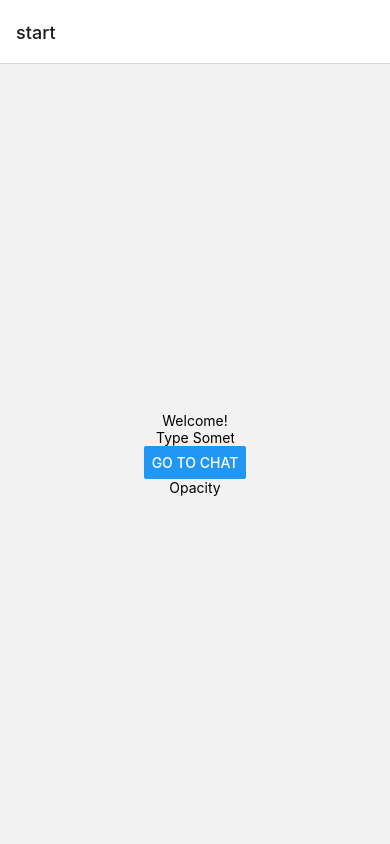
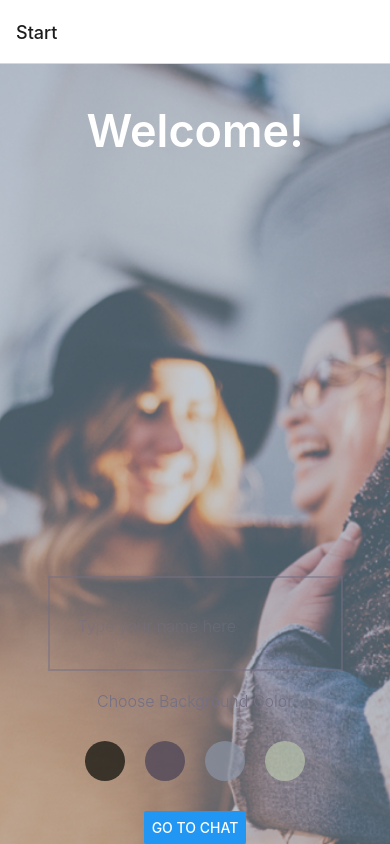
Before and after one commit to MRMilton912/chatApp, a React Native app: screen /Start in a window 390 px wide. Built offline with nearby package versions, Linux system fonts and the light colour scheme.

Commit message:
update the code

```diff
--- a/App.js
+++ b/App.js
@@ -1,12 +1,14 @@
 import { StyleSheet } from "react-native";
 import { NavigationContainer } from "@react-navigation/native";
 import { createNativeStackNavigator } from "@react-navigation/native-stack";
-import start from "./components/start";
-import chat from "./components/chat";
+import Start from "./components/Start";
+import Chat from "./components/Chat";
 import { initializeApp } from "firebase/app";
-import { getFirestore } from "firebase/firestore";
+import { getFirestore } from "firebase/firestore"; //getDocs, collections
 
 const Stack = createNativeStackNavigator();
+
+//useEffect(() => {}, [`${lists}`]);
 
 const App = () => {
   const firebaseConfig = {
@@ -22,15 +24,14 @@ const App = () => {
   const app = initializeApp(firebaseConfig);
   //const analytics = getAnalytics(app);
 
-  //const app = initializeApp(firebaseConfig);
-
-  const db = getFirestore(app);
+  //  const db = getFirestore(app); //chat, FlatList
 
   return (
+    //{props => <Chat db={db} {...props} />}
     <NavigationContainer>
-      <Stack.Navigator initialRouteName="start">
-        <Stack.Screen name="start" component={start} />
-        <Stack.Screen name="chat" component={chat} />
+      <Stack.Navigator initialRouteName="Start">
+        <Stack.Screen name="Start" component={Start} />
+        <Stack.Screen name="Chat" component={Chat} />
       </Stack.Navigator>
     </NavigationContainer>
   );
--- a/app.json
+++ b/app.json
@@ -3,6 +3,7 @@
     "name": "chatApp",
     "slug": "chatApp",
     "version": "1.0.0",
+    "jsEngine": "hermes",
     "orientation": "portrait",
     "icon": "./assets/icon.png",
     "userInterfaceStyle": "light",
@@ -11,9 +12,7 @@
       "resizeMode": "contain",
       "backgroundColor": "#ffffff"
     },
-    "assetBundlePatterns": [
-      "**/*"
-    ],
+    "assetBundlePatterns": ["**/*"],
     "ios": {
       "supportsTablet": true
     },
--- a/components/chat.js
+++ b/components/chat.js
@@ -4,13 +4,15 @@ import {
   Text,
   Button,
   Platform,
-  onPress,
+  KeyboardAvoidingView,
+  onPress, //onPress
 } from "react-native";
 import { useState, useEffect } from "react";
-import { GiftedChat, Bubble, TouchableOpacity } from "react-native-gifted-chat";
+import { GiftedChat, Bubble } from "react-native-gifted-chat";
 
-const chat = () => {
+const Chat = ({ route, navigation }) => {
   const [messages, setMessages] = useState([]);
+  const { name, selectedColor } = route.params;
 
   const onSend = (newMessages) => {
     setMessages((previousMessages) =>
@@ -35,6 +37,10 @@ const chat = () => {
   };
 
   useEffect(() => {
+    navigation.setOptions({ title: name }); //useState
+  });
+
+  useEffect(() => {
     setMessages([
       {
         _id: 1,
@@ -56,13 +62,13 @@ const chat = () => {
   }, []);
 
   return (
-    <View style={styles.container}>
+    <View style={[styles.container, { backgroundColor: selectedColor }]}>
       <Text>Hello!</Text>
       <Button
         title="Go to Start"
-        onPress={() => navigation.navigate("start")}
+        onPress={() => navigation.navigate("Start")}
       />
-      <Text>Chat</Text>
+
       <GiftedChat
         messages={messages}
         renderBubble={renderBubble}
@@ -71,15 +77,6 @@ const chat = () => {
           _id: 1,
         }}
       />
-      <TouchableOpacity
-        accessible={true}
-        accessibilityLabel="More options"
-        accessibilityHint="Lets you choose to send an image or your geolocation."
-        accessibilityRole="button"
-        onPress={onPress}
-      >
-        <View style={styles.button}>...</View>
-      </TouchableOpacity>
       {Platform.OS === "android" ? (
         <KeyboardAvoidingView behavior="height" />
       ) : null}
@@ -91,11 +88,11 @@ const chat = () => {
 };
 
 const styles = StyleSheet.create({
-  container: {
-    flex: 1,
-    justifyContent: "center",
-    alignItems: "center",
-  },
+  //  container: {
+  //    flex: 1,
+  //    justifyContent: "center",
+  //    alignItems: "center",
+  // },
 });
 
-export default chat;
+export default Chat;
--- a/components/start.js
+++ b/components/start.js
@@ -1,23 +1,87 @@
-import { StyleSheet, View, Text, Button, TouchableOpacity } from "react-native";
-import { TextInput } from "react-native-web";
+import {
+  StyleSheet,
+  View,
+  Text,
+  Button,
+  TouchableOpacity,
+  ImageBackground,
+  TextInput,
+} from "react-native";
 import { useState } from "react";
 
-const start = ({ navigation }) => {
-  const [text, setText] = useState("");
+const Start = ({ navigation }) => {
+  const [name, setName] = useState("");
+  const [selectedColor, setSelectedColor] = useState("");
+
+  const image = require("../assets/background.png");
+  const icon = require("../assets/icon.png");
+
+  const handleColorSelection = (color) => {
+    setSelectedColor(color);
+  };
+
   return (
     <View style={styles.container}>
-      <Text>Welcome!</Text>
-      <TextInput
-        style={styles.input}
-        value={text}
-        onChangeText={setText}
-        placeholder={"Type Something Here"}
-      />
-      <Button title="Go to Chat" onPress={() => navigation.navigate("chat")} />
-      <TouchableOpacity>
-        <Text>Opacity</Text>
-      </TouchableOpacity>
-      <Text>{text}</Text>
+      <ImageBackground source={image} style={styles.image}>
+        <Text style={styles.text}>Welcome!</Text>
+        <View style={styles.inputContainer}>
+          <TextInput
+            style={styles.textInput} //expo input
+            value={name}
+            onChangeText={setName}
+            placeholder={"Type your name here"}
+            placeholderTextColor="#757083"
+          />
+        </View>
+        <Text style={styles.chooseColor}>Choose Background Color</Text>
+        <View style={styles.colorButtonsContainer}>
+          <TouchableOpacity
+            style={[
+              styles.colorButton,
+              {
+                backgroundColor: "#090C08",
+                opacity: selectedColor === "#090C08" ? 1 : 0.7,
+              },
+            ]}
+            onPress={() => handleColorSelection("#090C08")}
+          />
+          <TouchableOpacity
+            style={[
+              styles.colorButton,
+              {
+                backgroundColor: "#474056",
+                opacity: selectedColor === "#474056" ? 1 : 0.7,
+              },
+            ]}
+            onPress={() => handleColorSelection("#474056")}
+          />
+          <TouchableOpacity
+            style={[
+              styles.colorButton,
+              {
+                backgroundColor: "#8A95A5",
+                opacity: selectedColor === "#8A95A5" ? 1 : 0.7,
+              },
+            ]}
+            onPress={() => handleColorSelection("#8A95A5")}
+          />
+          <TouchableOpacity
+            style={[
+              styles.colorButton,
+              {
+                backgroundColor: "#B9C6AE",
+                opacity: selectedColor === "#B9C6AE" ? 1 : 0.7,
+              },
+            ]}
+            onPress={() => handleColorSelection("#B9C6AE")}
+          />
+        </View>
+        <Button
+          title="Go to Chat"
+          onPress={() => navigation.navigate("Chat", { name, selectedColor })}
+          style={styles.chatButton}
+        />
+      </ImageBackground>
     </View>
   );
 };
@@ -28,10 +92,70 @@ const styles = StyleSheet.create({
     justifyContent: "center",
     alignItems: "center",
   },
-  input: {
-    width: "20%",
-    borderColor: "black",
+  image: {
+    flex: 1,
+    width: "100%",
+    height: "100%",
+    justifyContent: "center",
+    alignItems: "center",
+  },
+  text: {
+    padding: "10%",
+    flex: 6,
+    //fontFamily: "Poppins-ExtraBold",
+    fontSize: 45,
+    fontWeight: "600",
+    color: "white",
+  },
+  textInput: {
+    flex: 1,
+    marginLeft: 10,
+    fontSize: 16,
+    fontWeight: "300",
+    color: "#757083",
+    borderColor: "#757083",
+    opacity: 50,
+    marginTop: "8%",
+    marginBottom: 15,
+  },
+  inputContainer: {
+    flexDirection: "row",
+    alignItems: "center",
+    borderWidth: 2,
+    borderColor: "#757083",
+    padding: 18,
+    marginLeft: 20,
+    marginRight: 20,
+    marginTop: -10,
+    marginBottom: 10,
+    opacity: 0.5,
+  },
+  colorButtonsContainer: {
+    flexDirection: "row",
+    justifyContent: "space-between",
+    margin: 20,
+  },
+  colorButton: {
+    width: 40,
+    height: 40,
+    borderRadius: 20,
+    margin: 10,
+  },
+  chatButton: {
+    backgroundColor: "#757083",
+    borderRadius: 8,
+    paddingVertical: 10,
+    paddingHorizontal: 20,
+    marginTop: 10,
+    marginBottom: 20,
+  },
+  chooseColor: {
+    fontSize: 16,
+    color: "#757083",
+    fontWeight: "300",
+    opacity: 1,
+    marginTop: 10,
   },
 });
 
-export default start;
+export default Start;
```
Also changed, not shown: package.json (+6 -6 lines), assets/background.png (renamed from assets/Background Image.png), 1 other file (tests, documents, lock files or other folders).
